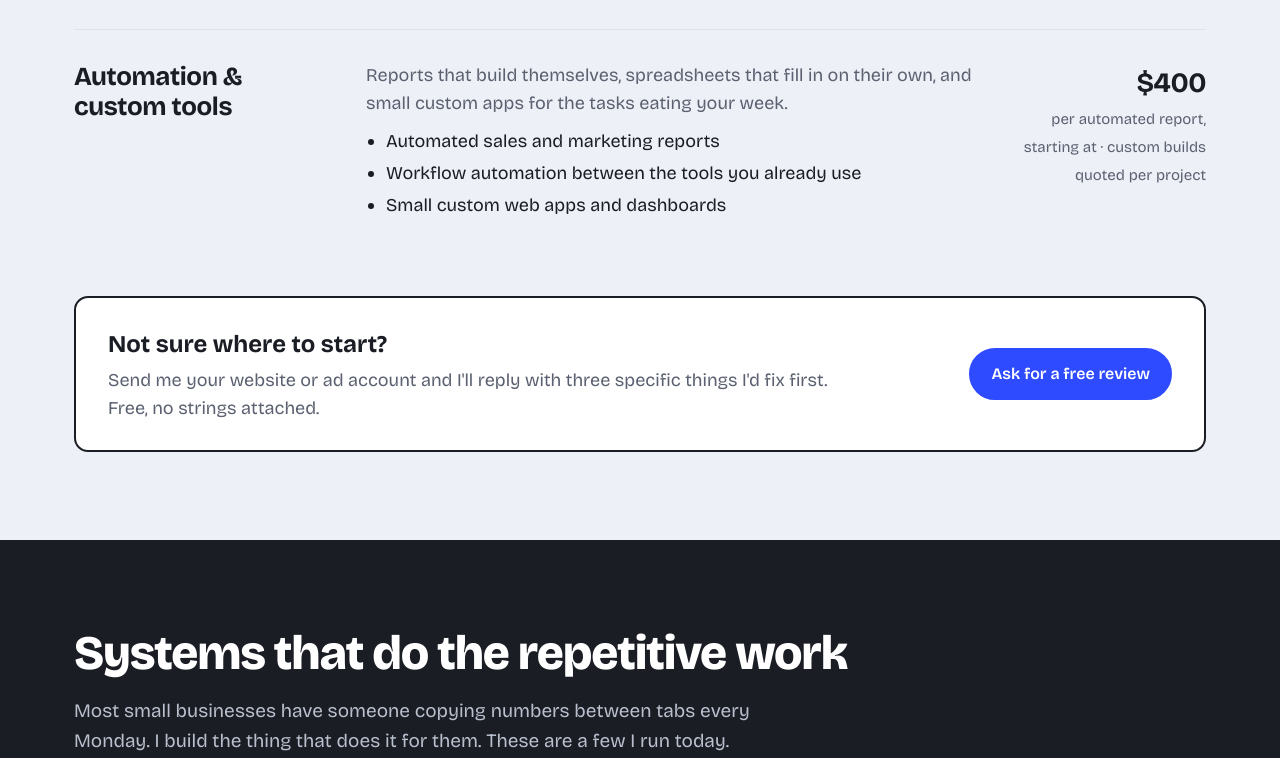
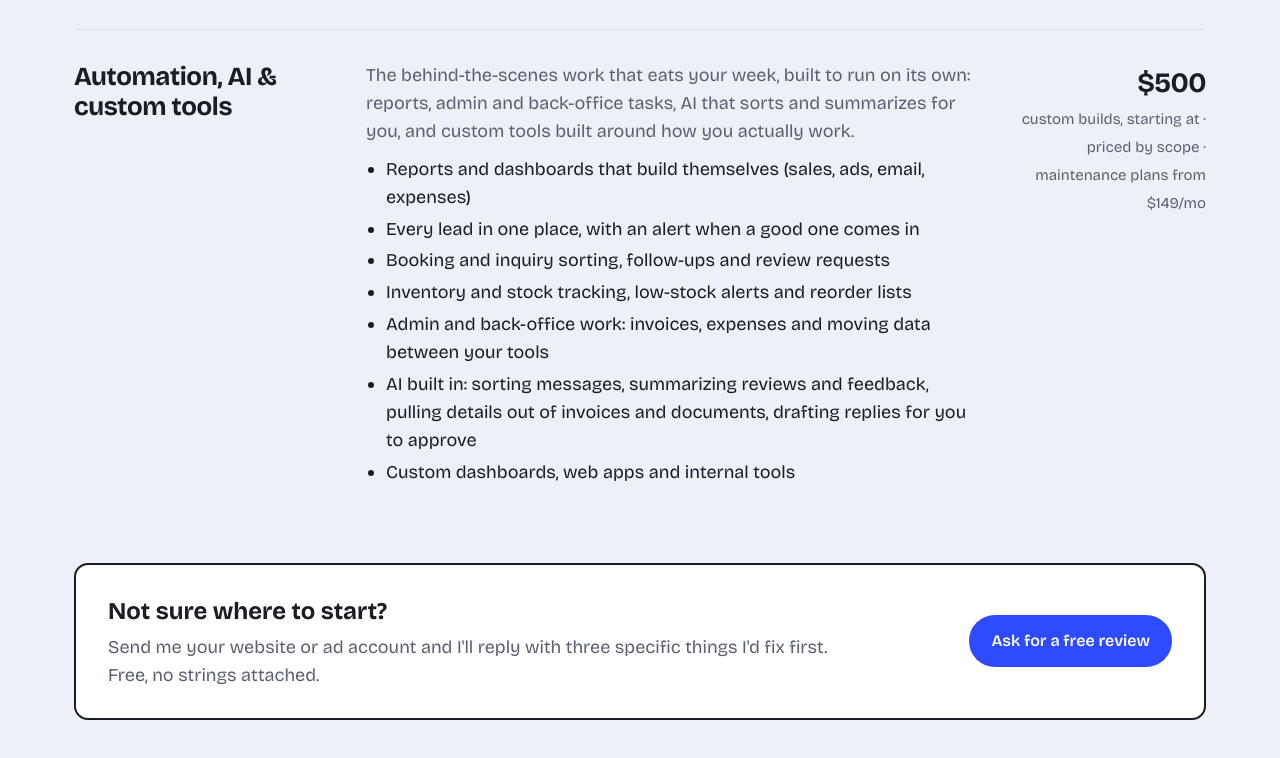
Before and after one commit to ryandigitalservicespokane/ryandigitalservicespokane.github.io, a plain HTML site: page website/index.html in a window 1280 px wide. Shown: the part 2134-2892 px from the top of the page. Drawn offline with nearby package versions, Linux system fonts and the light colour scheme.

Commit message:
Broaden automation card: AI, back-office, inventory; define maintenance

```diff
--- a/website/index.html
+++ b/website/index.html
@@ -250,12 +250,12 @@ dialog iframe{width:min(1000px,92vw);aspect-ratio:16/9;border:0;border-radius:6p
     </div>
 
     <div class="svc">
-      <h3>Automation & custom tools</h3>
+      <h3>Automation, AI & custom tools</h3>
       <div>
-        <p>Reports that build themselves, spreadsheets that fill in on their own, and small custom apps for the tasks eating your week.</p>
-        <ul><li>Automated sales and marketing reports</li><li>Workflow automation between the tools you already use</li><li>Small custom web apps and dashboards</li></ul>
+        <p>The behind-the-scenes work that eats your week, built to run on its own: reports, admin and back-office tasks, AI that sorts and summarizes for you, and custom tools built around how you actually work.</p>
+        <ul><li>Reports and dashboards that build themselves (sales, ads, email, expenses)</li><li>Every lead in one place, with an alert when a good one comes in</li><li>Booking and inquiry sorting, follow-ups and review requests</li><li>Inventory and stock tracking, low-stock alerts and reorder lists</li><li>Admin and back-office work: invoices, expenses and moving data between your tools</li><li>AI built in: sorting messages, summarizing reviews and feedback, pulling details out of invoices and documents, drafting replies for you to approve</li><li>Custom dashboards, web apps and internal tools</li></ul>
       </div>
-      <div class="price"><b>$400</b><span>per automated report, starting at · custom builds quoted per project</span></div>
+      <div class="price"><b>$500</b><span>custom builds, starting at · priced by scope · maintenance plans from $149/mo</span></div>
     </div>
 
     <div class="audit">
@@ -322,7 +322,7 @@ dialog iframe{width:min(1000px,92vw);aspect-ratio:16/9;border:0;border-radius:6p
         <div><b>Booking inquiries, sorted</b>Every event or booking inquiry comes in through one form, gets sorted by what you're looking for, and the good fits reach you right away.</div>
         <div><b>Inventory alerts</b>A heads-up when something runs low, before it's sold out on a busy weekend.</div>
       </div>
-      <p class="honest">You get a working system you own, running on your own accounts, with plain instructions for how it runs.</p>
+      <p class="honest">You get a working system you own, running on your own accounts, with plain instructions for how it runs. Anything that doesn't work as agreed is fixed free for 30 days after launch. After that, an optional maintenance plan (from $149/mo) covers monitoring, repairs when a connected app changes, and a small update each month. Without a plan, fixes, changes and new features are quoted per request.</p>
     </div>
   </div>
 </section>
```
